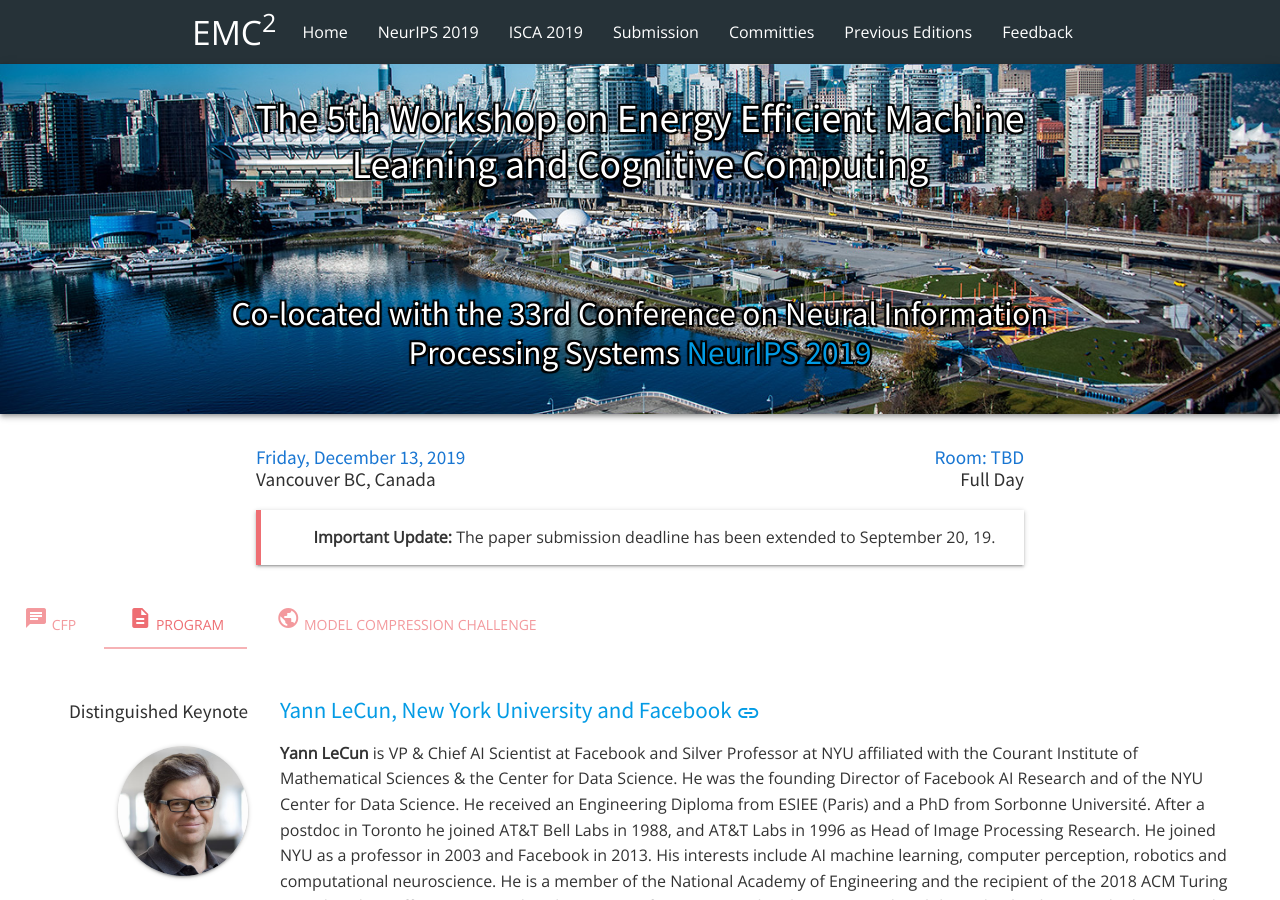
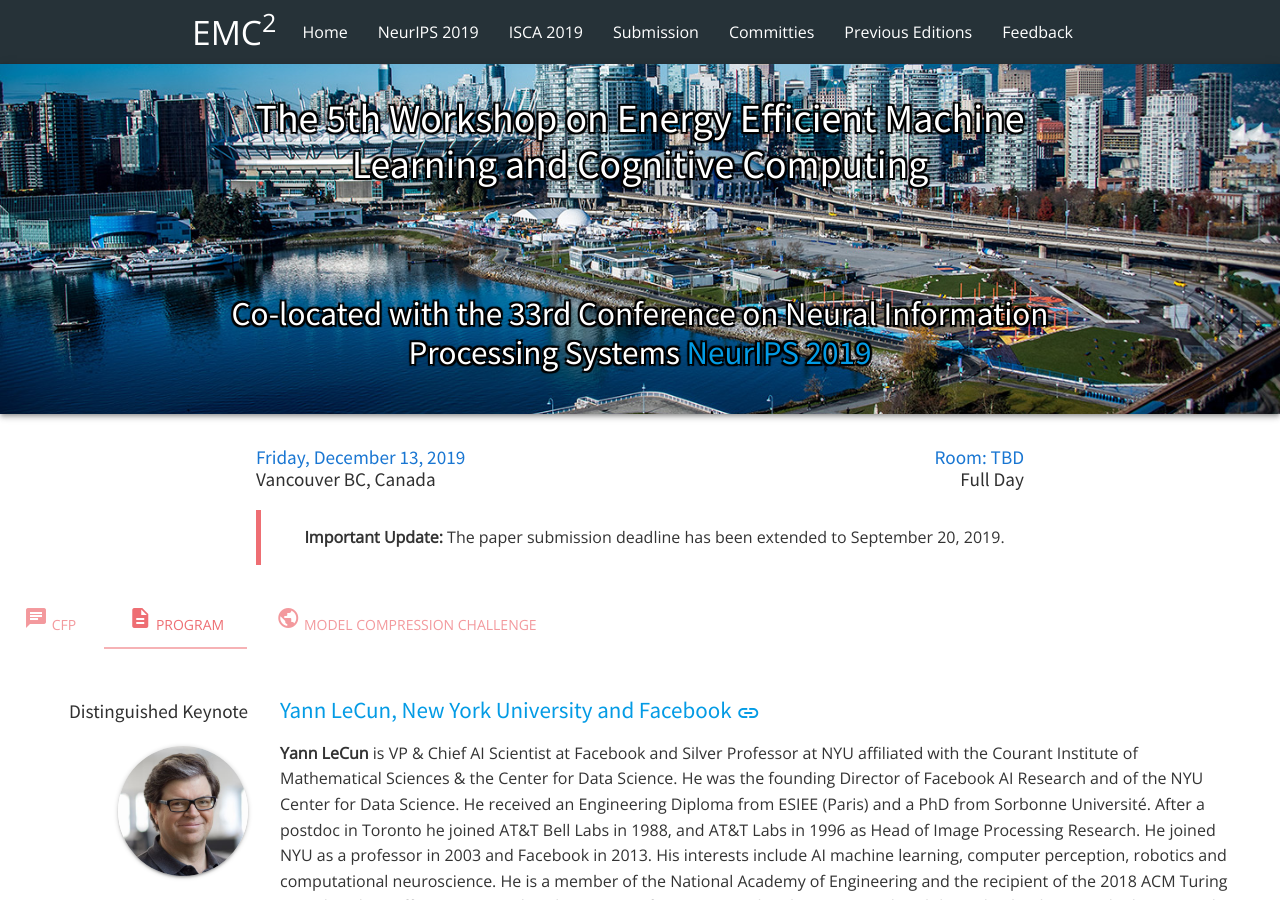
Before and after one commit to mgoldfar/emc2-web, a Jekyll site: the page built from _editions/5-neurips-19.html, in a window 1280 px wide and 900 px high. Built offline with Jekyll 4.4.1, drawn with Linux system fonts in a browser that asks for light colours.

Commit message:
Format update for submission deadline note.

```diff
--- a/_layouts/edition-page.html
+++ b/_layouts/edition-page.html
@@ -43,9 +43,9 @@
         <div class="ed-grid-item-header-note">
             {% if page.submission_deadline_extended %}
                 {% if page.is_accepting_submission %}
-                <blockquote class="z-depth-1">
+                <blockquote class="z-depth-1; text-align: left;">
                     <p style="padding: 1rem;">
-                        <strong>Important Update:</strong> The paper submission deadline has been extended to {{ page.submission_deadline_extended|date: "%B %d, %y" }}.
+                        <strong>Important Update:</strong> The paper submission deadline has been extended to {{ page.submission_deadline_extended|date: "%B %d, %Y" }}.
                     </p>
                 </blockquote>
                 {%endif %}
```
